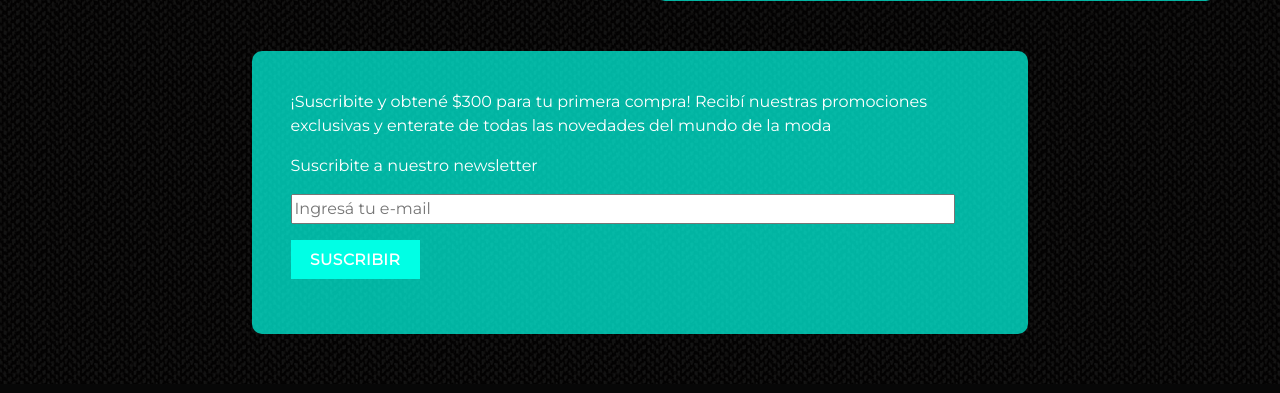
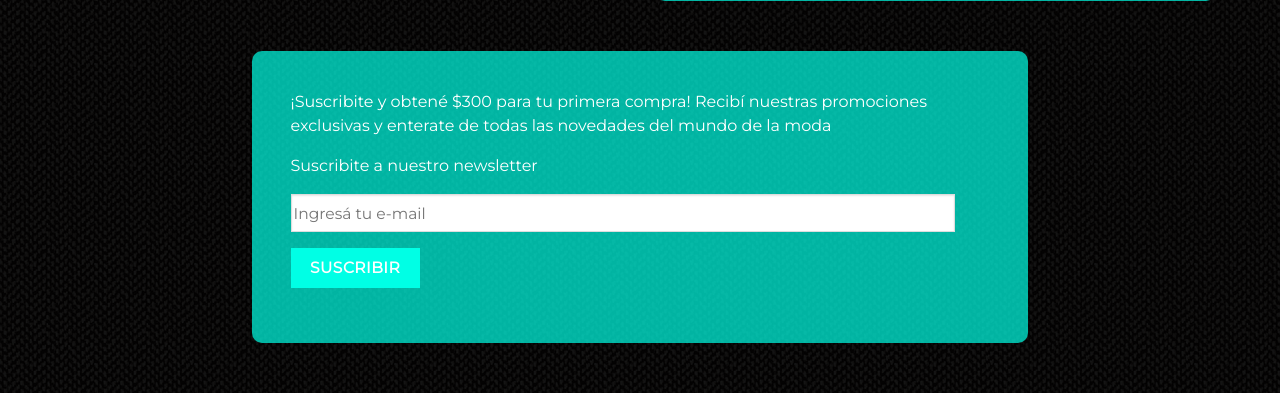
Before and after one commit to gisellegalvan05/eCommerceProject, a PHP site: page /home.php in a window 1280 px wide. Shown: the part 1689-2082 px from the top of the page. Run offline with PHP 8.4, Linux system fonts and the light colour scheme.

Commit message:
Estilo section subscription newsletter

```diff
--- a/css/styles.css
+++ b/css/styles.css
@@ -118,7 +118,21 @@ background-image: url('../imgs/wool.png');
     box-sizing: border-box;
   }
 
-
+  .input-text {
+    box-sizing: border-box;
+    border: 1px solid #ddd;
+    padding: 0 .75em;
+    height: 2.507em;
+    font-size: .97em;
+    border-radius: 0;
+    max-width: 100%;
+    width: 100%;
+    vertical-align: middle;
+    background-color: #fff;
+    color: #333;
+    box-shadow: inset 0 1px 2px rgba(0, 0, 0, 0.1);
+    transition: color .3s, border .3s, background .3s, opacity .3s;
+  }
 
 
 
```
